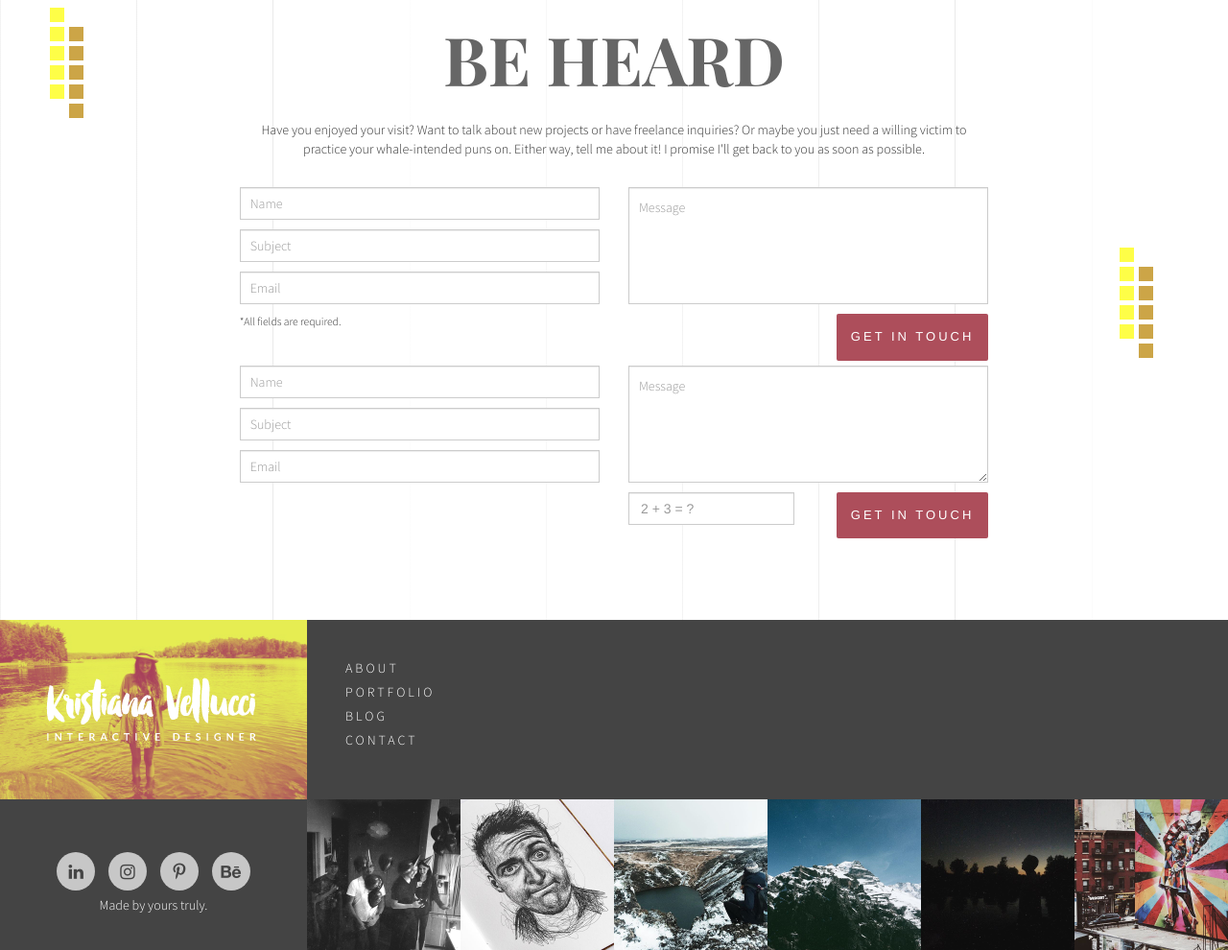
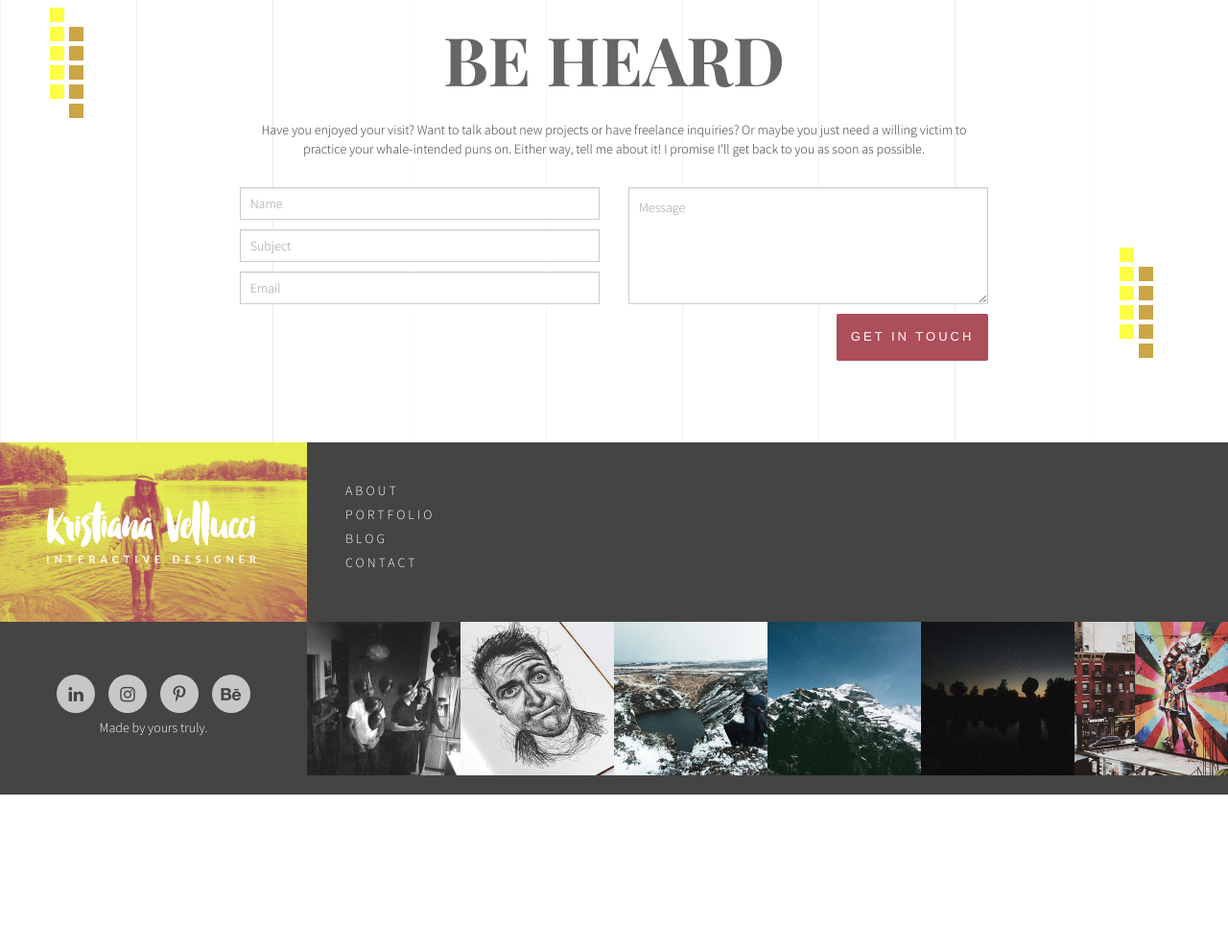
Before and after one commit to kristianarosevellucci/portfolio, a website: page index.html in a window 1280 px wide. Shown: the part 3467-4457 px from the top of the page at 96% size. After the commit the page ends 4295 px from the top, so only its background shows below. Drawn offline with nearby package versions, Linux system fonts and the light colour scheme.

Commit message:
contact and thank you page changes

```diff
--- a/index.html
+++ b/index.html
@@ -449,40 +449,6 @@
           <h2 class="title">Be Heard</h2>
           <p class="padding-tb-15">Have you enjoyed your visit? Want to talk about new projects or have freelance inquiries? Or maybe you just need a willing victim to practice your whale-intended puns on. Either way, tell me about it! I promise I'll get back to you as soon as possible.</p>
 
-
-
-
-
-
-          <form id="contact-form" method="post" action="contact.php" role="form">
-            <div class="controls">
-              <div class="row">
-                <div class="col-sm-6">
-                  <div class="form-group">
-                    <input id="form_name" type="text" name="name" class="form-control contact__input" placeholder="Name" required="required" data-error="Firstname is required.">
-                  </div>
-                  <div class="form-group">
-                    <input id="form_name" type="text" name="subject" class="form-control contact__input" placeholder="Subject" required="required" data-error="Subject is required.">
-                  </div>
-                  <div class="form-group">
-                    <input id="form_email" type="email" name="email" class="form-control contact__input" placeholder="Email" required="required" data-error="Valid email is required.">
-                    <div class="req">
-                        <label for='website'>Leave blank</label>
-                        <input type='text' name='website'>
-                    </div>
-                  </div>
-                  <p class="text-left smaller">*All fields are required.</p>
-                </div>
-                <div class="col-sm-6">
-                  <div class="form-group">
-                    <textarea id="form_message" name="message" class="form-control contact__input contact__input--message" placeholder="Message" rows="5" required="required" data-error="Please,leave us a message."></textarea>
-                  </div>
-                  <input type="submit" class="btn btn-primary btn-send pull-right" value="Get in Touch">
-                </div>
-              </div>
-            </div>
-          </form>
-
           <form id="contact-form" method="post" action="contact.php" role="form">
             <div class="row">
               <div class="col-sm-6">
@@ -500,16 +466,7 @@
                 <div class="form-group">
               		<textarea id="form_message" class="form-control contact__input contact__input-message" rows="5" name="message" placeholder="Message" required="required"></textarea>
               	</div>
-                <div class="row">
-                  <div class="col-sm-6">
-                    <div class="form-group">
-                  			<input type="text" class="form-control" id="human" name="human" placeholder="2 + 3 = ?">
-                  	</div>
-                  </div>
-                  <div class="col-sm-6">
-                    <input type="submit" id="submit" class="btn btn-primary btn-send pull-right" value="Get in Touch">
-                  </div>
-                </div>
+                <input type="submit" id="submit" class="btn btn-primary btn-send pull-right" value="Get in Touch">
               </div>
             </div>
           	<div class="form-group">
```
Also changed, not shown: 1 other file.
